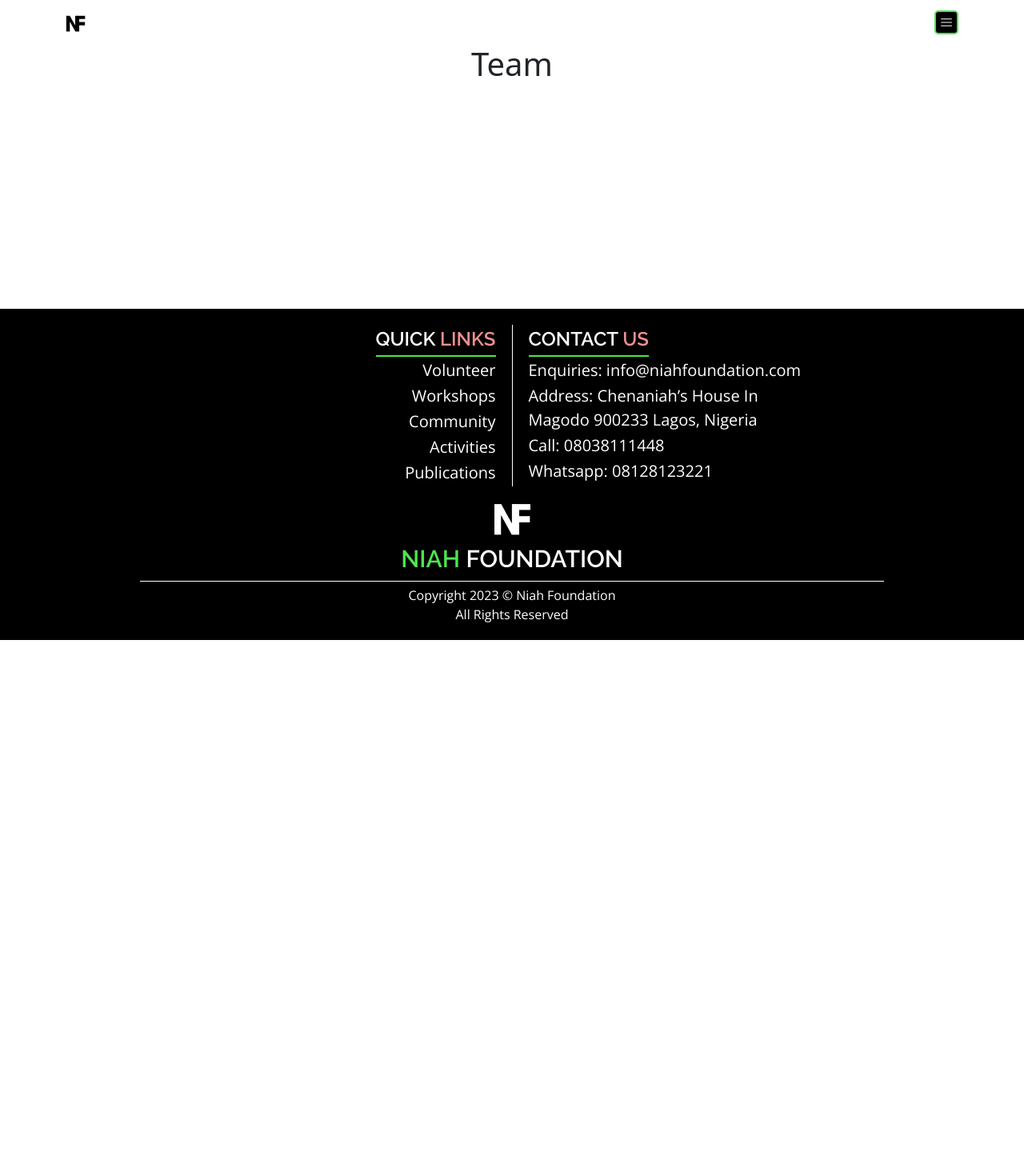
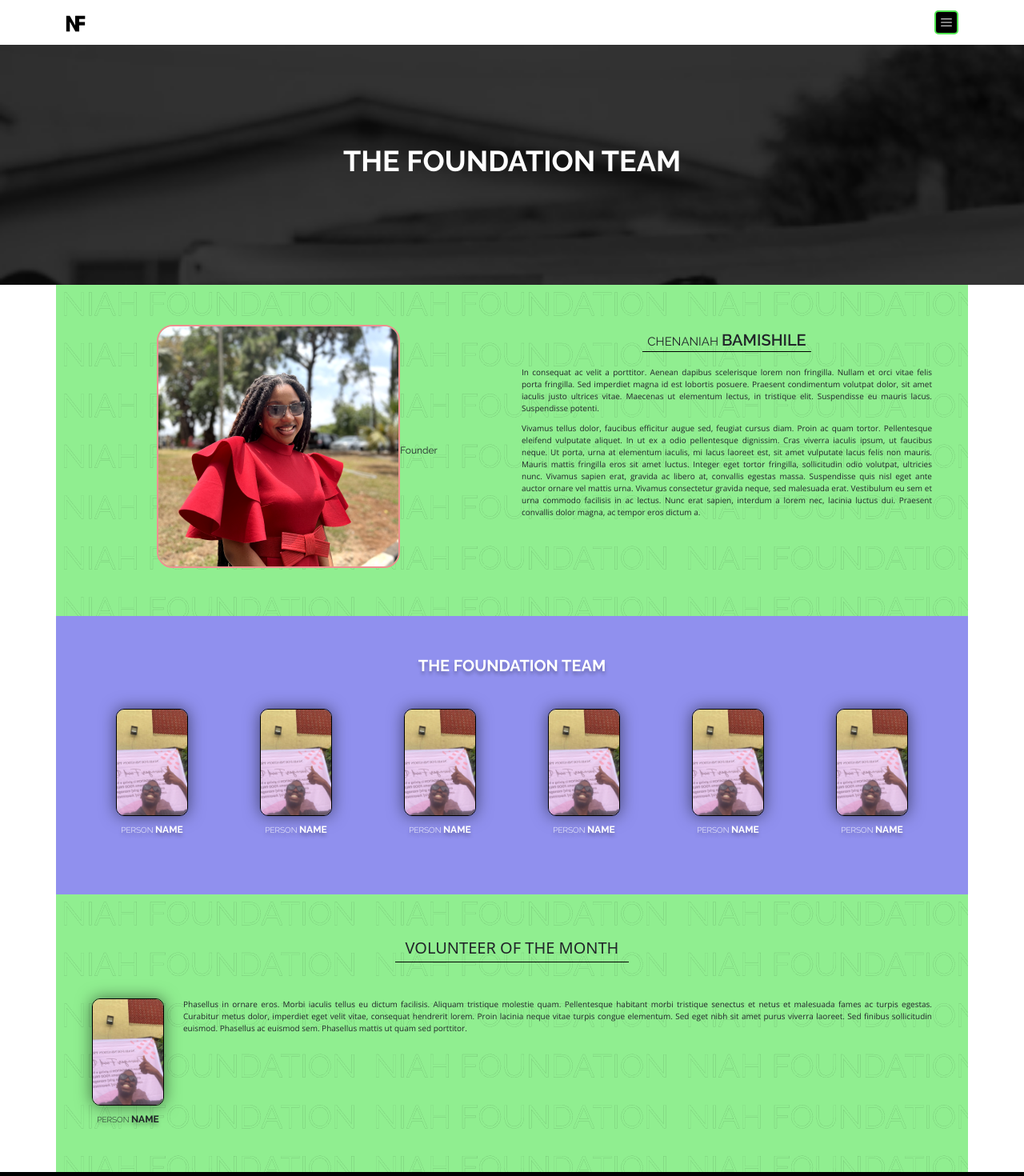
Before and after one commit to 8sosa/Niah-foundation, a React (Create React App) app: page /the-team in a window 1280 px wide. Shown: the top 1470 px of the page at 80% size. Before the commit the page ends 800 px from the top, so only its background shows below. Built offline with nearby package versions, Linux system fonts and the light colour scheme.

Commit message:
team commit

```diff
--- a/src/Components/Navbar.js
+++ b/src/Components/Navbar.js
@@ -24,10 +24,10 @@
                     <a href="/about-us" className="navLink" aria-label="About Us">About Us</a>
                     <a href="/events" className="navLink" aria-label="events">Events</a>
                     <a href="/the-team" className="navLink" aria-label="Team">The Team</a>
-                    <a href="/volunteer" className="navLink" aria-label="Volunteer">Volunteer</a>
+                    {/* <a href="/volunteer" className="navLink" aria-label="Volunteer">Volunteer</a> */}
                     <a href="/publications" className="navLink" aria-label="Publications">Publications</a>
                     <a href="/workshops" className="navLink" aria-label="Workshops">Workshops</a>
-                    <a href="/community" className="navLink" aria-label="Community">Community</a>
+                    {/* <a href="/community" className="navLink" aria-label="Community">Community</a> */}
                     <a href="/contact-us" className="navLink" aria-label="Contact Us">Contact Us</a>
                     <a href='#home'><button className='niahNavbarBtn'>Donate</button></a>
                 </div>
--- a/src/Components/Pages/Team.css
+++ b/src/Components/Pages/Team.css
@@ -0,0 +1,80 @@
+.team {
+    background-color: #9090EE !important;
+    display: flex;
+    padding: 50px 30px;
+    flex-direction: column;
+    align-items: center;
+}
+.shadow1 {
+    text-shadow: 0rem .25rem .25rem rgba(0, 0, 0, 0.25);
+}
+.hero {
+    background-image: url('../../Images/teamHero.png') !important;
+    display: flex;
+    flex-direction: column;
+    justify-content: center;
+    align-items: center;
+    min-height: 18.75rem;
+}
+.heroHeader {
+    font-size: 2.25rem;
+    font-weight: 700;
+    text-align: center;
+    color: #fff;
+}
+.greenBg1 {
+    background-image: url('../../Images/greenBg1.png');
+    padding: 3.125rem 2.8125rem;
+    display: flex;
+    flex-direction: column;
+    align-items: center;
+}
+.founder1Img {
+    border: 0.125rem solid #EE9090;
+    border-radius: 1.25rem;
+    margin-bottom: 0.625rem;
+}
+.founder1Txt {
+    font-size: 0.75rem;
+    font-weight: 400;
+}
+.founder1Header {
+    font-size: 0.9375rem;
+    font-weight: 400;
+    margin-top: 0.3125rem;
+    border-bottom: 0.0625rem solid #000;
+    padding: 0.125rem 0.375rem;
+    width: fit-content;
+}
+.bold {
+    font-size: 1.25rem;
+    font-weight: 600;
+}
+.founder1Body {
+    font-size: 0.625rem;
+    margin-top: 0.625rem;
+    font-weight: 400;
+    text-align: justify;
+}
+.bold1 {
+    font-size: .75rem;
+    font-weight: 700;
+}
+.teamBody {
+    font-size: .625rem;
+    font-weight: 300;
+}
+.teamImg {
+    border: .0625rem solid #000;
+    border-radius: .625rem;
+    margin-bottom: .625rem;
+    box-shadow: 0px 0px 1.25rem 0px #0000008C;
+    max-width: 5.625rem;
+}
+.sectionHeader {
+    font-size: 1.25rem;
+    font-weight: 300;
+    padding: .3125rem .8125rem;
+    border-bottom: .0625rem solid #000;
+    margin-bottom: 2.8125rem;
+}
--- a/src/Components/Pages/Team.js
+++ b/src/Components/Pages/Team.js
@@ -1,12 +1,68 @@
 import React from 'react'
-import { Container } from 'react-bootstrap'
+import './Team.css'
+import { Col, Container, Row } from 'react-bootstrap'
+import Founder from '../../Images/founder1.png'
+import Vlog from '../../Images/vlog.png'
+
 
 export default function Team() {
   return (
     <>
-        <Container>
-            <h1>Team</h1>
-        </Container>
+      <Container className='hero'>
+        <h1 className='heroHeader raleway'>THE FOUNDATION TEAM</h1>
+      </Container>
+      <Container className='greenBg1'>
+        <Row>
+          <Col>
+            <img src={Founder} alt='CHENANIAH BAMISHILE' className='founder1Img' />
+            <span className='founder1Txt raleway'>Founder</span>
+          </Col>
+          <Col className='d-flex flex-column align-items-center'>
+            <h1 className='founder1Header raleway'>CHENANIAH <span className='bold'>BAMISHILE</span></h1>
+            <span className='founder1Body openSans'>In consequat ac velit a porttitor. Aenean dapibus scelerisque lorem non fringilla. Nullam et orci vitae felis porta fringilla. Sed imperdiet magna id est lobortis posuere. Praesent condimentum volutpat dolor, sit amet iaculis justo ultrices vitae. Maecenas ut elementum lectus, in tristique elit. Suspendisse eu mauris lacus. Suspendisse potenti.</span>
+            <span className='founder1Body openSans'>Vivamus tellus dolor, faucibus efficitur augue sed, feugiat cursus diam. Proin ac quam tortor. Pellentesque eleifend vulputate aliquet. In ut ex a odio pellentesque dignissim. Cras viverra iaculis ipsum, ut faucibus neque. Ut porta, urna at elementum iaculis, mi lacus laoreet est, sit amet vulputate lacus felis non mauris. Mauris mattis fringilla eros sit amet luctus. Integer eget tortor fringilla, sollicitudin odio volutpat, ultricies nunc. Vivamus sapien erat, gravida ac libero at, convallis egestas massa. Suspendisse quis nisl eget ante auctor ornare vel mattis urna. Vivamus consectetur gravida neque, sed malesuada erat. Vestibulum eu sem et urna commodo facilisis in ac lectus. Nunc erat sapien, interdum a lorem nec, lacinia luctus dui. Praesent convallis dolor magna, ac tempor eros dictum a.</span>
+          </Col>
+        </Row>
+      </Container>
+      <Container className='team origins'>
+        <h1 className='yt pageHeader raleway shadow1'>THE FOUNDATION TEAM</h1>
+        <Row className='d-flex w100 jcsa'>
+          <Col className='d-flex flex-column jcsb flex1 fitted mb-3'>
+            <img src={Vlog} alt='Title of the vlog' className='teamImg' />
+            <h3 className='yt teamBody raleway shadow1'>PERSON <span className='bold1'>NAME</span></h3>
+          </Col>
+          <Col className='d-flex flex-column jcsb flex1 fitted mb-3'>
+            <img src={Vlog} alt='Title of the vlog' className='teamImg' />
+            <h3 className='yt teamBody raleway shadow1'>PERSON <span className='bold1'>NAME</span></h3>
+          </Col>
+          <Col className='d-flex flex-column jcsb flex1 fitted mb-3'>
+            <img src={Vlog} alt='Title of the vlog' className='teamImg' />
+            <h3 className='yt teamBody raleway shadow1'>PERSON <span className='bold1'>NAME</span></h3>
+          </Col>
+          <Col className='d-flex flex-column jcsb flex1 fitted mb-3'>
+            <img src={Vlog} alt='Title of the vlog' className='teamImg' />
+            <h3 className='yt teamBody raleway shadow1'>PERSON <span className='bold1'>NAME</span></h3>
+          </Col>
+          <Col className='d-flex flex-column jcsb flex1 fitted mb-3'>
+            <img src={Vlog} alt='Title of the vlog' className='teamImg' />
+            <h3 className='yt teamBody raleway shadow1'>PERSON <span className='bold1'>NAME</span></h3>
+          </Col>
+          <Col className='d-flex flex-column jcsb flex1 fitted mb-3'>
+            <img src={Vlog} alt='Title of the vlog' className='teamImg' />
+            <h3 className='yt teamBody raleway shadow1'>PERSON <span className='bold1'>NAME</span></h3>
+          </Col>
+        </Row>
+      </Container>
+      <Container className='greenBg1'>
+        <h1 className='sectionHeader'>VOLUNTEER OF THE MONTH</h1>
+        <Row>
+          <Col className='d-flex flex-column align-items-center fitted'>
+          <img src={Vlog} alt='CHENANIAH BAMISHILE' className='teamImg' />
+          <h3 className='teamBody raleway shadow1'>PERSON <span className='bold1'>NAME</span></h3>
+          </Col>
+          <Col className='d-flex'><span className='founder1Body openSans m-0'>Phasellus in ornare eros. Morbi iaculis tellus eu dictum facilisis. Aliquam tristique molestie quam. Pellentesque habitant morbi tristique senectus et netus et malesuada fames ac turpis egestas. Curabitur metus dolor, imperdiet eget velit vitae, consequat hendrerit lorem. Proin lacinia neque vitae turpis congue elementum. Sed eget nibh sit amet purus viverra laoreet. Sed finibus sollicitudin euismod. Phasellus ac euismod sem. Phasellus mattis ut quam sed porttitor.</span></Col>
+        </Row>
+      </Container>
     </>
   )
 }
--- a/src/Components/Pages/Workshops.js
+++ b/src/Components/Pages/Workshops.js
@@ -47,7 +47,7 @@
               </Accordion.Body>
             </Accordion.Item>
           </Accordion>
-          <h2 className='subHeader raleway mt-5'>Recent Trainings</h2>
+          <h2 className='subHeader raleway mt-5'>Previous Trainings</h2>
           <Accordion className='accordion'>
             <Accordion.Item eventKey="0" className='workshopGroup'>
               <Accordion.Header className='workshopGroupHeader'>Graphic Design</Accordion.Header>
```
Also changed, not shown: src/Images/founder1.png (added), src/Images/teamHero.png (added).
